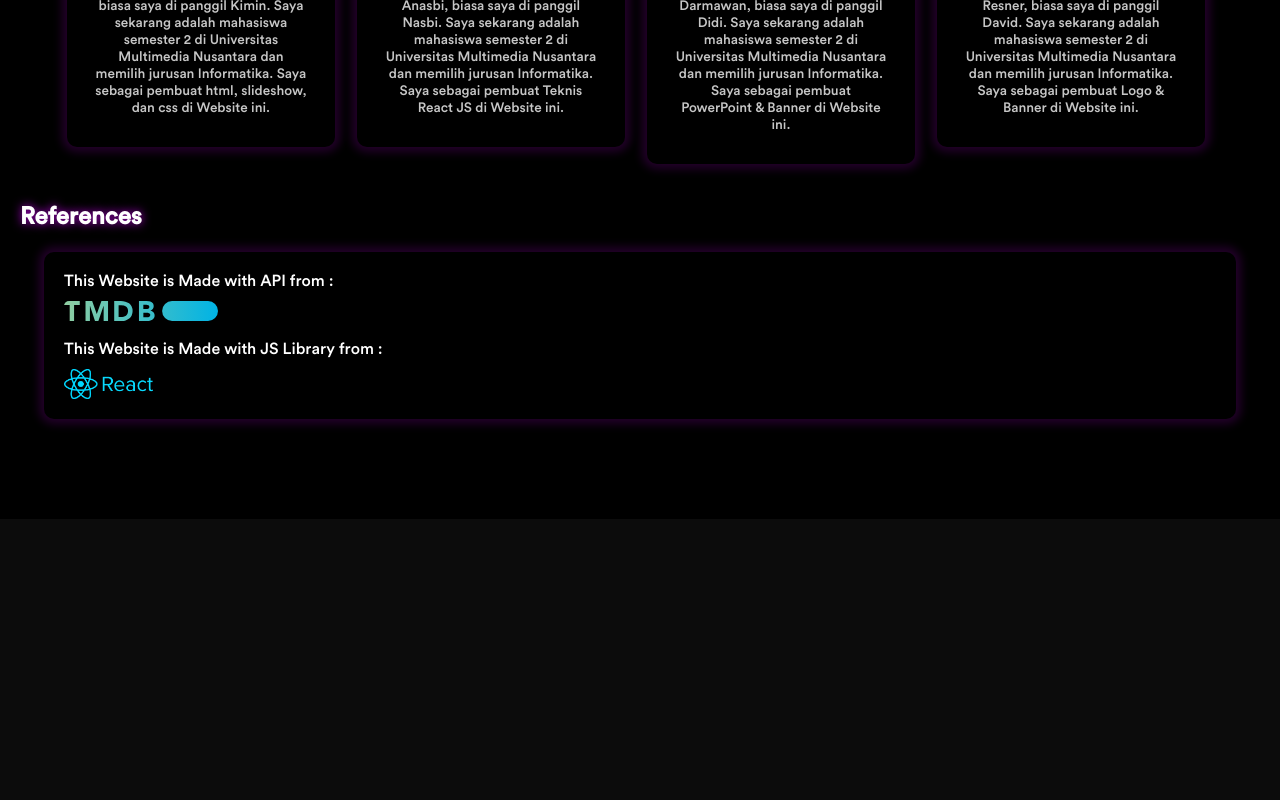
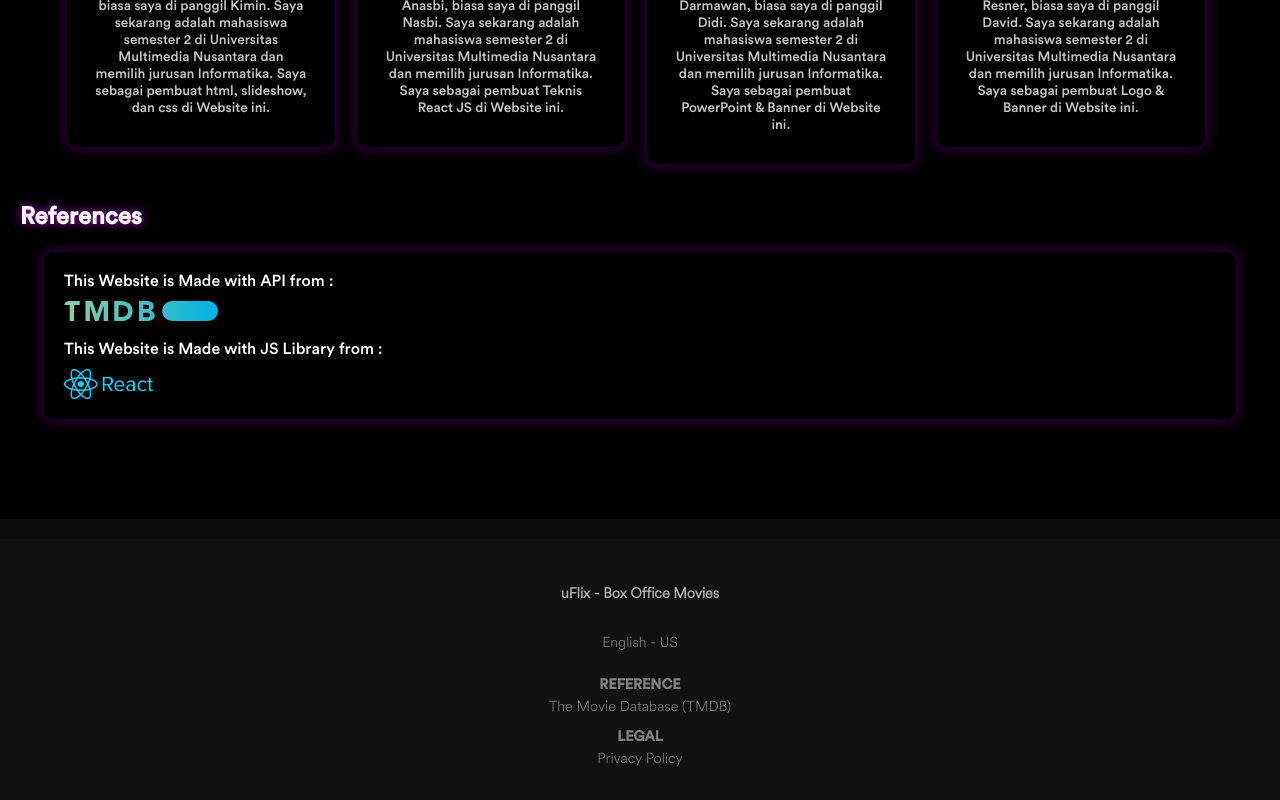
Before and after one commit to samuelkimin/uflix, a React (Create React App) app: page /about in a window 1280 px wide. Shown: the part 416-1216 px from the top of the page. Before the commit the page ends 935 px from the top, so only its background shows below. Built offline with nearby package versions, Linux system fonts and the light colour scheme.

Commit message:
Add files via upload

```diff
--- a/src/components/App.jsx
+++ b/src/components/App.jsx
@@ -12,6 +12,7 @@ import SearchResult from "../pages/SearchResult";
 import { searchMovies } from "../api.js";
 import SelectedGenre from "../pages/SelectedGenre";
 import About from "../pages/About";
+import Footer from "./Footer"
 import "./transitions.css"; // Import your transition styles
 
 function App() {
@@ -48,6 +49,7 @@ function App() {
           </Routes>
         </CSSTransition>
       </TransitionGroup>
+      <Footer />
     </div>
   );
 }
--- /dev/null
+++ b/src/components/Footer.css
@@ -0,0 +1,48 @@
+.footer {
+    display: flex;
+    margin-top: 20px;
+    justify-content: center;
+    align-self: center;
+    flex-direction: column;
+    height: auto;
+    width: 100vw;
+    text-align: center;
+    background-color: rgb(17, 17, 17);
+    color: grey;
+    font-weight: 100;
+    font-family: circularlight;
+    font-size: 0.9em;
+    padding-top: 30px;
+    padding-bottom: 30px;
+
+}
+
+.flogo #flogo {
+    width: 500px;
+    height: auto;
+    position: relative;
+    display: block;
+
+}
+
+#cft {
+    color: rgb(181, 181, 181);
+    font-weight: 900;
+}
+
+#cfts {
+    font-weight: 700;
+    font-family: circular;
+    margin-top: 10px;
+    margin-bottom: 0;
+}
+
+#cfds {
+    margin: 2px;
+    color: grey;
+}
+
+@font-face {
+    font-family: 'circularlight';
+    src: url('../Circular/CircularStd-Light.otf');
+  }
--- /dev/null
+++ b/src/components/Footer.jsx
@@ -0,0 +1,16 @@
+import "./Footer.css";
+
+function About() {
+  return (
+    <div className="footer">
+      <p classname='cftitle' id='cft'>uFlix - Box Office Movies</p>
+      <p>English - US</p>
+      <p classname='cftitle' id="cfts">REFERENCE</p>
+      <p id="cfds">The Movie Database (TMDB)</p>
+      <p className="cftitle" id="cfts">LEGAL</p>
+      <a href="https://www.themoviedb.org/privacy-policy" id="cfds" target="_blank" rel="noopener noreferrer">Privacy Policy</a>
+    </div>
+  );
+}
+
+export default About;
--- a/src/styles.css
+++ b/src/styles.css
@@ -27,7 +27,6 @@ html,body {
     src: url("./Circular/CircularStd-Medium.otf");
 }
 
-
 a:link {
     text-decoration: none;
     color:white;
```
